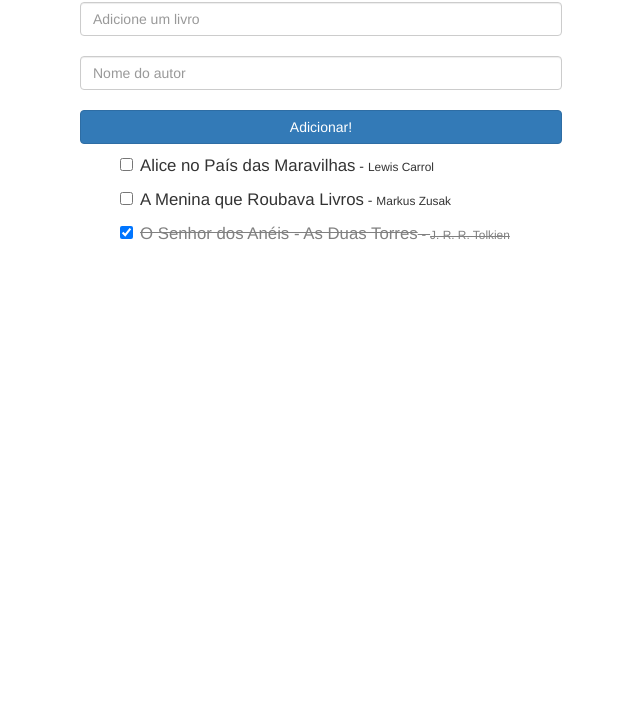
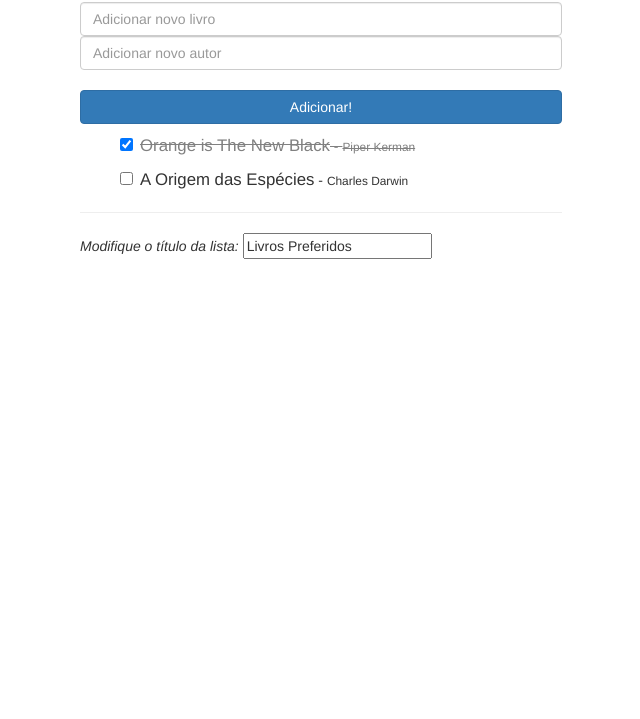
Before and after one commit to DennyAzevedo/ListaLivrosVue, a plain HTML site: page index.html in a window 1280 px wide. Shown: the part 81-800 px from the top of the page, without its empty margins (319-959 px from the left). Drawn offline with nearby package versions, Linux system fonts and the light colour scheme.

Commit message:
Lista de Livros - com Vue

```diff
--- a/index.html
+++ b/index.html
@@ -1,49 +1,75 @@
 <!DOCTYPE html>
 <html>
 	<head>
-    <meta charset="utf-8">
+		<meta charset="utf-8" />
 		<title>Lista de livros</title>
-    <link rel="stylesheet" href="https://maxcdn.bootstrapcdn.com/bootstrap/3.3.7/css/bootstrap.min.css" />
+		<link
+			rel="stylesheet"
+			href="https://maxcdn.bootstrapcdn.com/bootstrap/3.3.7/css/bootstrap.min.css"
+		/>
 		<link rel="stylesheet" href="css/index.css" />
 	</head>
 
 	<body>
-    <div class="container">
-      <h2>Minha lista de livros</h2>
-      <input placeholder="Adicione um livro" type="text" class="js-novo-livro form-control">
-      <br>
-      <input placeholder="Nome do autor" type="text" class="js-novo-autor form-control">
-      <br>
-      <button @click="addItem" class="js-add btn btn-primary btn-block" type="button">Adicionar!</button>
+		<div id="app" class="container">
+			<h2>{{cabecalho}}</h2>
+			<input
+				v-model="novoLivro"
+				@keyup.enter="addLivro"
+				placeholder="Adicionar novo livro"
+				type="text"
+				class="form-control"
+			/>
+			<input
+				v-model="novoAutor"
+				@keyup.enter="addLivro"
+				placeholder="Adicionar novo autor"
+				type="text"
+				class="form-control"
+			/>
+			<br />
+
+			<span class="input-group-btn">
+				<button
+					@click="addLivro"
+					class="js-add btn btn-primary btn-block"
+					type="button"
+				>
+					Adicionar!
+				</button>
+			</span>
 			<ul>
-        <li>
+				<li
+					v-for="livro in livros"
+					v-bind:class="{ 'removido': livro.checked }"
+				>
 					<div class="checkbox">
 						<label>
-                <input class="js-livro" name="list" type="checkbox" />
-                <big>Alice no País das Maravilhas</big> - <small>Lewis Carrol</small>
-              </label>
-          </div>
-        </li>
-        <li>
-          <div class="checkbox">
-            <label>
-                <input class="js-livro" name="list" type="checkbox">
-                <big>A Menina que Roubava Livros</big> - <small>Markus Zusak</small>
-              </label>
-          </div>
-        </li>
-        <li class="removido">
-          <div class="checkbox">
-            <label>
-                <input class="js-livro"  name="list"  type="checkbox" checked>
-                <big>O Senhor dos Anéis - As Duas Torres</big> - <small>J. R. R. Tolkien</small>
+							<input
+								class="js-livro"
+								name="list"
+								type="checkbox"
+								v-model="livro.checked"
+							/>
+							<big>{{livro.titulo}}</big> - <small>{{livro.autor}}</small>
 						</label>
 					</div>
 				</li>
 			</ul>
+			<div class="footer">
+				<hr />
+				<em>Modifique o título da lista:</em>
+				<input v-model="cabecalho" />
+			</div>
 		</div>
 	</body>
-  <script type="text/javascript" src="https://code.jquery.com/jquery-3.1.1.min.js"></script>
-  <script type="text/javascript" src="https://cdnjs.cloudflare.com/ajax/libs/vue/2.1.8/vue.js"></script>
+	<script
+		type="text/javascript"
+		src="https://code.jquery.com/jquery-3.1.1.min.js"
+	></script>
+	<script
+		type="text/javascript"
+		src="https://cdnjs.cloudflare.com/ajax/libs/vue/2.1.8/vue.js"
+	></script>
 	<script type="text/javascript" src="js/index.js"></script>
 </html>
--- a/js/index.js
+++ b/js/index.js
@@ -1,13 +1,9 @@
 $(document).ready(function() {
-  /**
-   * Add evento de click
-   */
   function onAdd() {
     var $ul, li, $li, $label, $div, livro, autor;
     livro = $('.js-novo-livro').val();
     autor = $('.js-novo-autor').val();
 
-    // valida se “livro” está vazio
     if (livro === '') {
           return;
     }
@@ -39,9 +35,6 @@ $(document).ready(function() {
     $('.js-novo-livro, .js-novo-autor').val('');
 }
 
-  /**
-   * Evento de click do checkbox
-   */
   function toggleRemovido(ev) {
         var $el;
         $el = $(ev.currentTarget);
@@ -50,3 +43,31 @@ $(document).ready(function() {
   $('.js-add').click(onAdd);
   $('.js-livro').click(toggleRemovido);
 });
+
+var data = {
+  livros: [{ titulo: 'Orange is The New Black', autor: 'Piper Kerman', checked: true },
+          { titulo: 'A Origem das Espécies', autor: 'Charles Darwin', checked: false }],
+  cabecalho: 'Livros Preferidos',
+  novoLivro: '',
+  novoAutor: ''
+};
+
+new Vue({
+   el: '#app',
+   data: data,
+   methods: {
+     addLivro: function () {
+       var titulo = this.novoLivro.trim();
+       var autor = this.novoAutor.trim();
+       if (titulo && autor) {
+         this.livros.push({
+           titulo: titulo,
+           autor: autor,
+           checked: false
+         });
+         this.novoLivro = '';
+         this.novoAutor = '';
+       }
+     }
+   }
+ });
```
Lines whose indentation alone changed are shown as unchanged.
